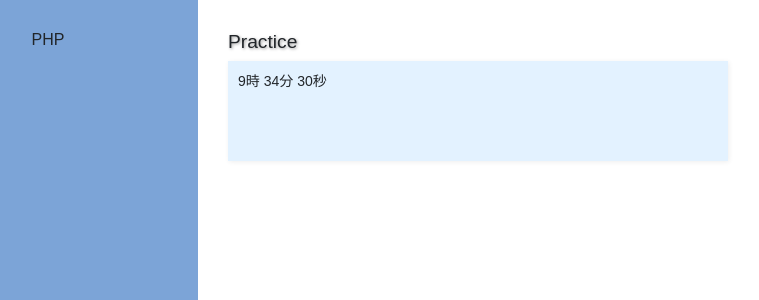
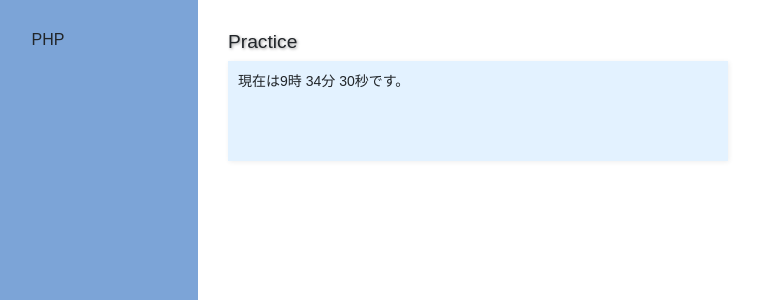
Before and after one commit to BabaReisei/php_practice, a PHP site: page /sample03.php in a window 1280 px wide. Shown: the top 300 px of the page, without its empty margins (102-861 px from the left). Run offline with PHP 8.4, Linux system fonts and the light colour scheme.

Commit message:
セクション2-10

```diff
--- a/phpPractice/sample03.php
+++ b/phpPractice/sample03.php
@@ -19,7 +19,7 @@
 <h2>Practice</h2>
 <pre>
 <?php
-print (date('G時 i分 s秒'));
+print ('現在は'. date('G時 i分 s秒'). 'です。');
 ?>
 </pre>
 </main>
```
